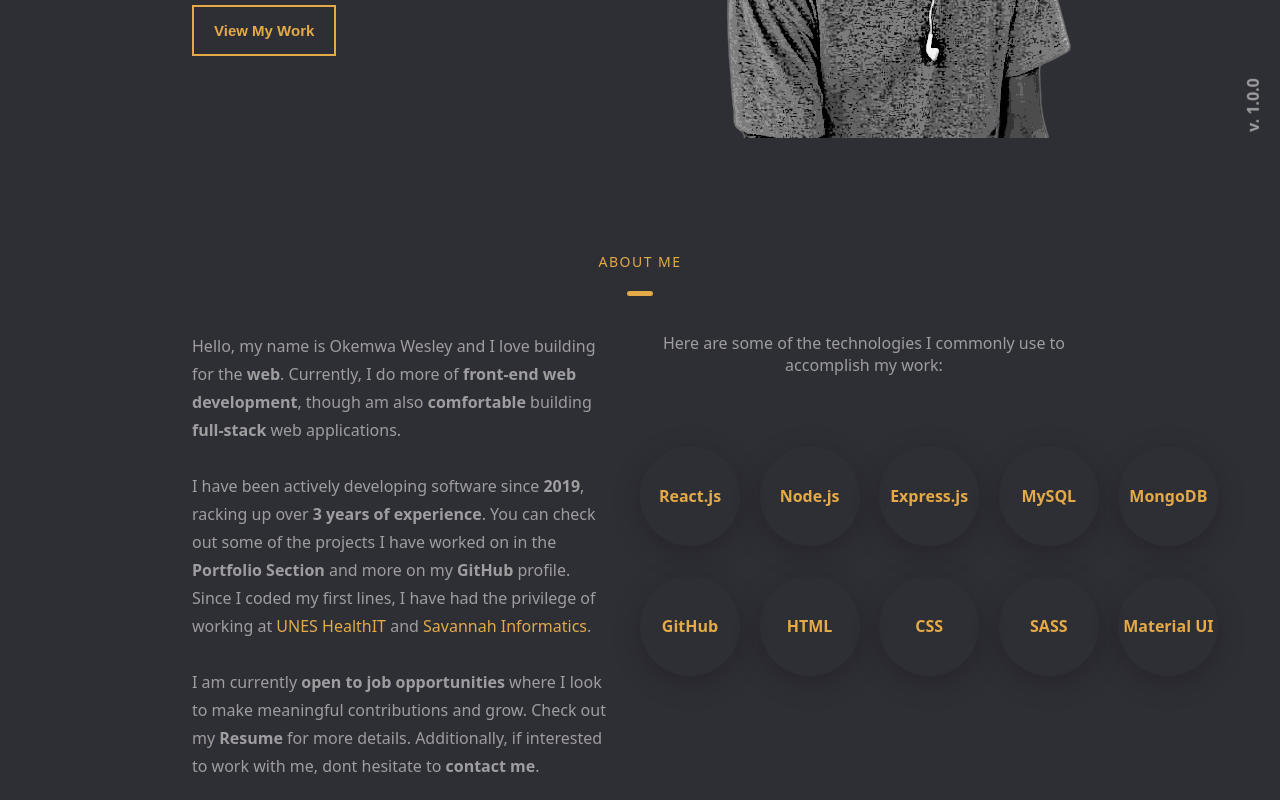
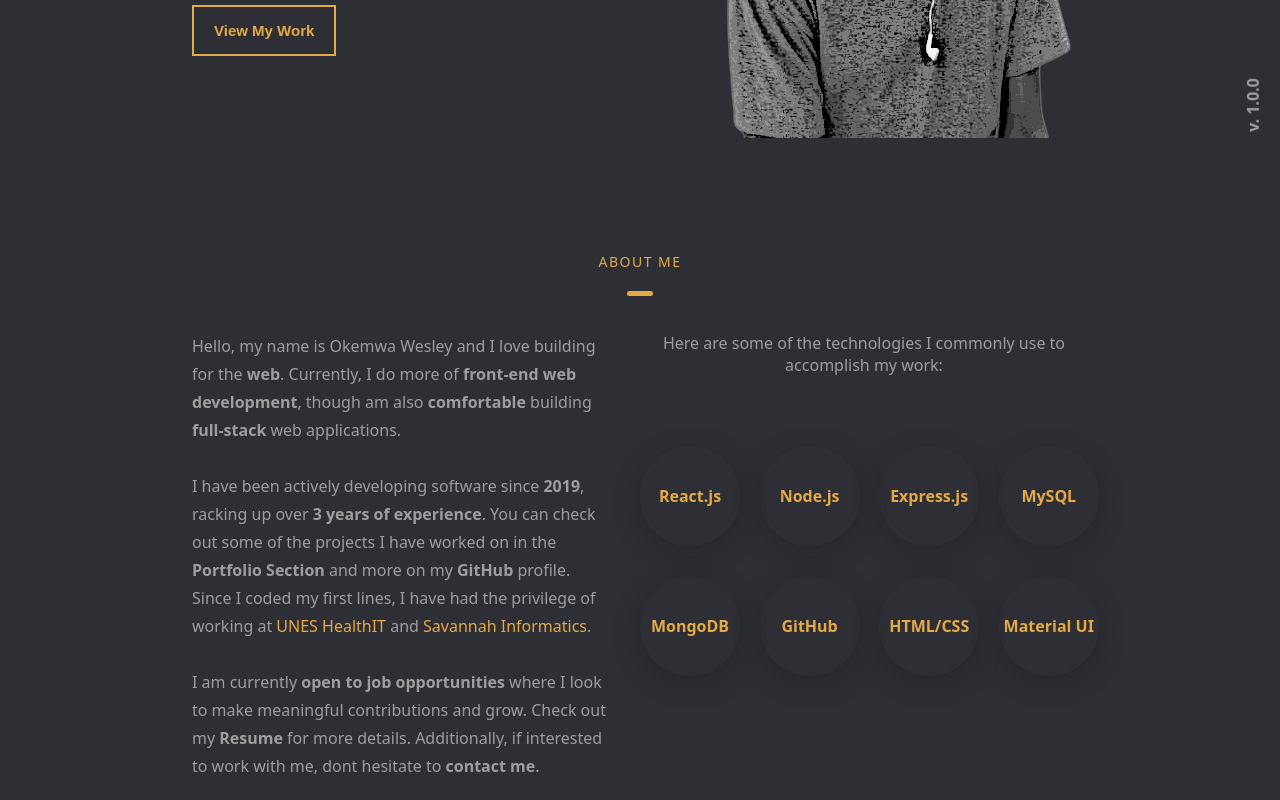
Before and after one commit to 1wes/Wes-Portfolio, a React (Create React App) app: page / in a window 1280 px wide. Shown: the part 660-1460 px from the top of the page. Built offline with nearby package versions, Linux system fonts and the light colour scheme; no server answers.

Commit message:
remove third row of tech tools

```diff
--- a/src/components/about.css
+++ b/src/components/about.css
@@ -2,6 +2,7 @@
     margin: 0 auto;
     width: 70%;
     height: 100%;
+    padding-bottom: 40px;
 }
 
 .about-layout{
@@ -31,7 +32,7 @@
     display: block;
 }
 
-#abt-row1, #abt-row2, #abt-row3{
+#abt-row1, #abt-row2{
     margin: 0 !important;
     height: 100%;
     width: 100%;
--- a/src/components/about.js
+++ b/src/components/about.js
@@ -49,13 +49,11 @@ let Techstack=()=>{
                         <TechStackCard techname={`Node.js`} />
                         <TechStackCard techname={`Express.js`} />
                         <TechStackCard techname={`MySQL`} />
-                        <TechStackCard techname={`MongoDB`} />
                     </CardRow>
                     <CardRow id='abt-row2'>
+                        <TechStackCard techname={`MongoDB`} />
                         <TechStackCard techname={`GitHub`} />
-                        <TechStackCard techname={`HTML`} />
-                        <TechStackCard techname={`CSS`} />
-                        <TechStackCard techname={`SASS`} />
+                        <TechStackCard techname={`HTML/CSS`} />
                         <TechStackCard techname={`Material UI`} />
                     </CardRow>
                 </CardSection>
```
